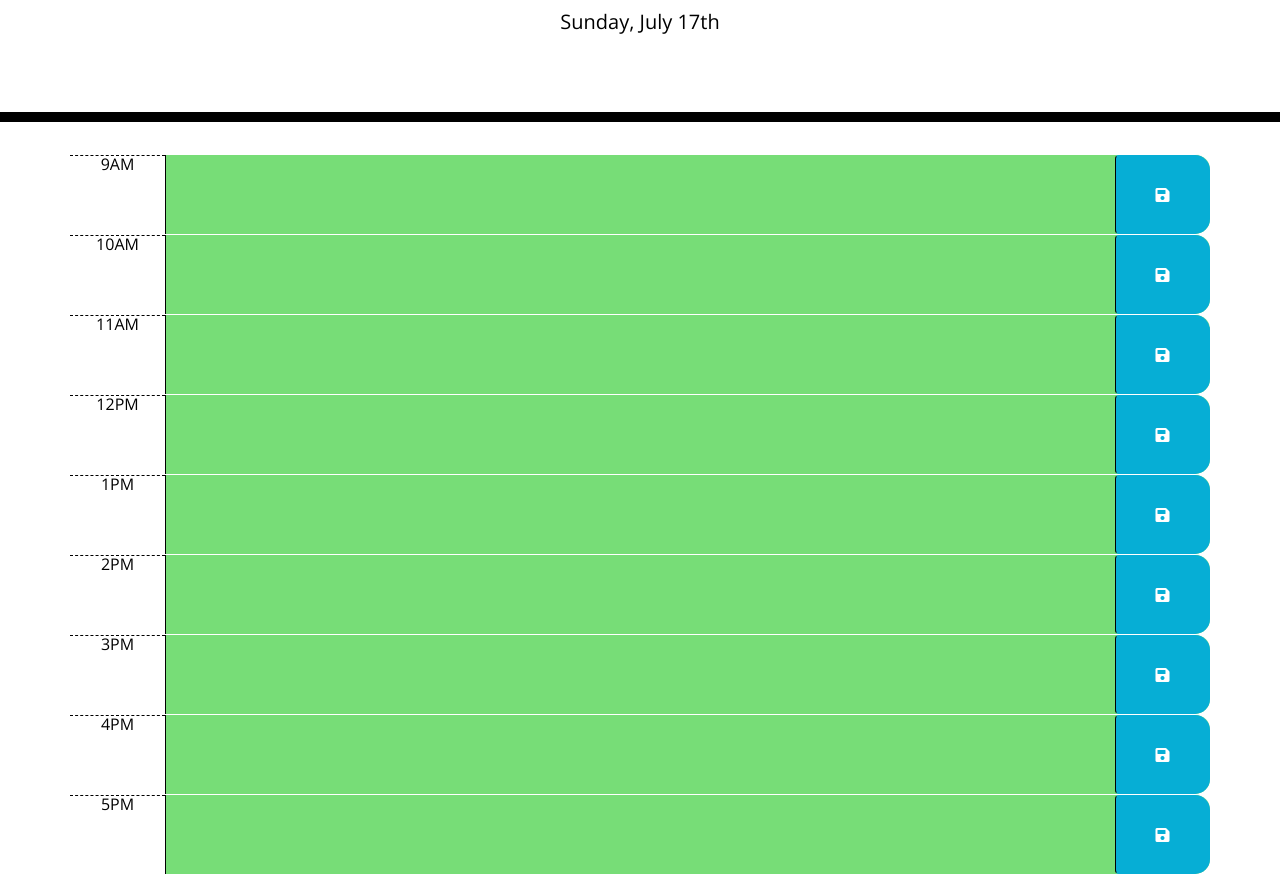
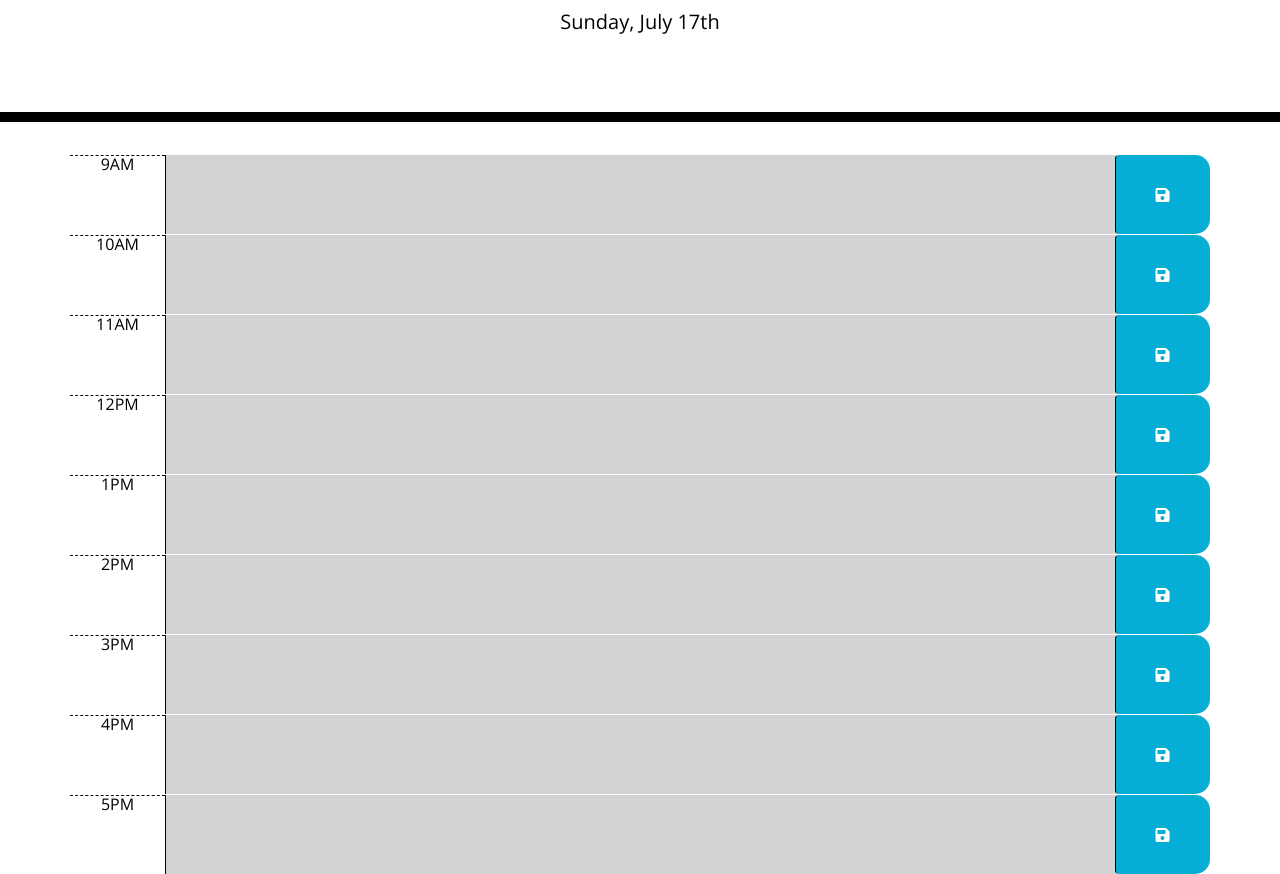
Before and after one commit to leomorenodevelops/Daily-Event-Planner, a plain HTML site: page Develop/index.html in a window 1280 px wide. Shown: the part 182-1056 px from the top of the page. Drawn offline with nearby package versions, Linux system fonts and the light colour scheme.

Commit message:
Display different colors for past present and future hours

```diff
--- a/Develop/index.html
+++ b/Develop/index.html
@@ -50,27 +50,27 @@
         <textarea class="col-md-10 description"></textarea>
         <button class="btn saveBtn col-md-1"><i class="fas fa-save"></i></button>
       </div>
-      <div id="hour-1" class="row time-block">
+      <div id="hour-13" class="row time-block">
         <div class="col-md-1 hour">1PM</div>
         <textarea class="col-md-10 description"></textarea>
         <button class="btn saveBtn col-md-1"><i class="fas fa-save"></i></button>
       </div>
-      <div id="hour-2" class="row time-block">
+      <div id="hour-14" class="row time-block">
         <div class="col-md-1 hour">2PM</div>
         <textarea class="col-md-10 description"></textarea>
         <button class="btn saveBtn col-md-1"><i class="fas fa-save"></i></button>
       </div>
-      <div id="hour-3" class="row time-block">
+      <div id="hour-15" class="row time-block">
         <div class="col-md-1 hour">3PM</div>
         <textarea class="col-md-10 description"></textarea>
         <button class="btn saveBtn col-md-1"><i class="fas fa-save"></i></button>
       </div>
-      <div id="hour-4" class="row time-block">
+      <div id="hour-16" class="row time-block">
         <div class="col-md-1 hour">4PM</div>
         <textarea class="col-md-10 description"></textarea>
         <button class="btn saveBtn col-md-1"><i class="fas fa-save"></i></button>
       </div>
-      <div id="hour-5" class="row time-block">
+      <div id="hour-17" class="row time-block">
         <div class="col-md-1 hour">5PM</div>
         <textarea class="col-md-10 description"></textarea>
         <button class="btn saveBtn col-md-1"><i class="fas fa-save"></i></button>
--- a/Develop/script.js
+++ b/Develop/script.js
@@ -2,27 +2,38 @@ var today = moment();
 
 $(document).ready(function() {
     $('#currentDay').text(today.format("dddd, MMMM Do"));
+
     $('.saveBtn').on('click', function() {
         var eventText = $(this).siblings('.description').val();
         var time = $(this).parent().attr('id');
-        localStorage.setItem(eventText, time);
+        localStorage.setItem(time, eventText);
     })
+    // document.querySelectorAll(".saveBtn").addEventListener("click", function(event) {
+    //     var thisEl = event.target;
+    //     var eventText = thisEl.previousSiblingElement.value;
+    //     var time = "hour-9";
+    //     localStorage.setItem("hour-9", "Breakfast");
+    // })
 
+
+    // your code for loading your localstroage values, and then rendering them into their corresponding textareas
     $('#hour-9 .description').val(localStorage.getItem('hour-9'));
     $('#hour-10 .description').val(localStorage.getItem('hour-10'));
     $('#hour-11 .description').val(localStorage.getItem('hour-11'));
     $('#hour-12 .description').val(localStorage.getItem('hour-12'));
-    $('#hour-1 .description').val(localStorage.getItem('hour-1'));
-    $('#hour-2 .description').val(localStorage.getItem('hour-2'));
-    $('#hour-3 .description').val(localStorage.getItem('hour-3'));
-    $('#hour-4 .description').val(localStorage.getItem('hour-4'));
-    $('#hour-5 .description').val(localStorage.getItem('hour-5'));
+    $('#hour-13 .description').val(localStorage.getItem('hour-13'));
+    $('#hour-14 .description').val(localStorage.getItem('hour-14'));
+    $('#hour-15 .description').val(localStorage.getItem('hour-15'));
+    $('#hour-16 .description').val(localStorage.getItem('hour-16'));
+    $('#hour-17 .description').val(localStorage.getItem('hour-17'));
 
     function hourChange() {
         var currentHour = today.hour();
         $('.time-block').each(function() {
-            var eventHour = parseInt($(this).attr('id'));
-
+            var eventHour = parseInt($(this).attr('id').split('-')[1]);
+            console.log(eventHour);
+            console.log(currentHour);
+            console.log("===");
             if (eventHour < currentHour) {
                 $(this).addClass('past');
 
@@ -38,5 +49,4 @@ $(document).ready(function() {
     }
 
     hourChange();
-    var hourInt = setInterval(hourChange, 1000);
 })
```
